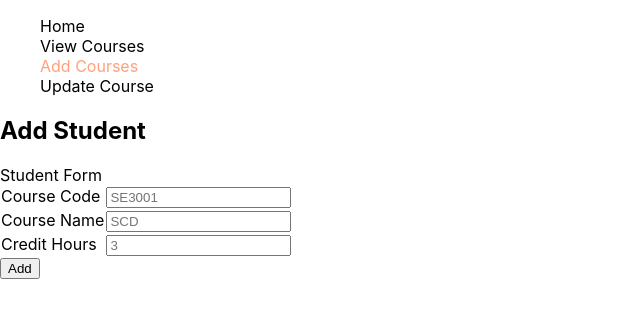
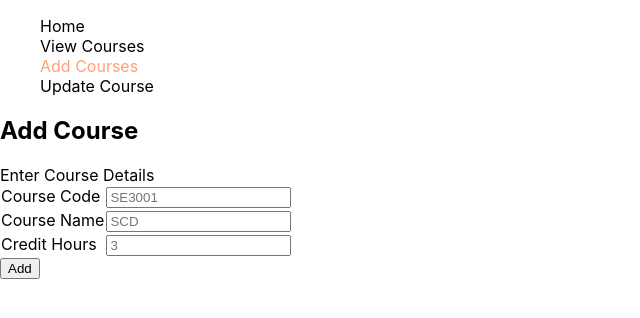
Before and after one commit to SE3001-SC-D-R/assignment-01-rehan-br, a React (Create React App) app in the folder frontend/: page /addCourse in a window 1280 px wide. Shown: the top 318 px of the page, without its empty margins (0-640 px from the left). Built offline with nearby package versions, Linux system fonts and the light colour scheme.

Commit message:
Delete Course Functionality added

```diff
--- /dev/null
+++ b/frontend/src/Components/addCourse.css
@@ -0,0 +1,3 @@
+.form{
+    justify-content: center;
+}
--- a/frontend/src/Components/addCourse.js
+++ b/frontend/src/Components/addCourse.js
@@ -2,11 +2,12 @@ import React from 'react';
 import {useState, useEffect} from 'react';
 import axios from 'axios';
 import Navbar from '../Components/Navbar';
+import './addCourse.css';
 
 function addCourse(){
-    const [courseId, setcourseId] = useState("");
-    const [name, setname] = useState("");
-    const [creditHours, setcredithours] = useState("");
+    const [courseId, setcourseId] = useState("")
+    const [name, setname] = useState("")
+    const [creditHours, setcredithours] = useState("")
 
     const createCourse = () => {
         axios.post("http://localhost:3001/admin/add", {
@@ -23,10 +24,10 @@ function addCourse(){
             <Navbar/>
             <div>
                 <h2>
-                    Add Student
+                    Add Course
                 </h2>
                 <div className = 'form'>
-                    <label for='chk' aria-hidden="true">Student Form</label>
+                    <label for='chk' aria-hidden="true">Enter Course Details</label>
                     <tr>
                         <td>
                             Course Code
--- a/frontend/src/Components/courseCard.css
+++ b/frontend/src/Components/courseCard.css
@@ -1,5 +1,5 @@
 .courseCard{
-    width: 90rem;
+    width: 72rem;
     height: auto;
     position: absolute;
 
--- a/frontend/src/Components/courseCard.js
+++ b/frontend/src/Components/courseCard.js
@@ -6,11 +6,11 @@ import axios from 'axios';
 
 const CourseCard = ({Courses}) => {
     const handleDelete = async () => {
-        await axios
-        .delete(`http://localhost:3001/delete/${Courses._courseId}`)
+        await axios.delete(`http://localhost:3001/admin/deleteCourse/${Courses._id}`)
         .then((response) => console.log(response.data))
         .catch((error) => console.log(error));
         console.log("Course Deleted");
+        window.location.reload();
     };
 
     return(
```
Also changed, not shown: 2 other files (tests, documents, lock files or other folders).
